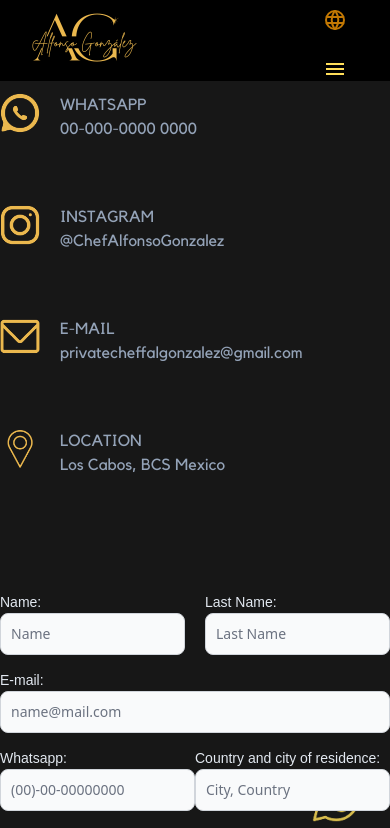
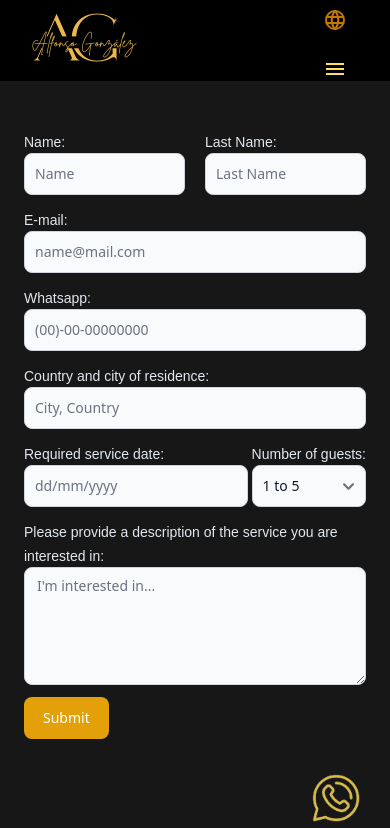
Before and after one commit to ivethglez80/privateChef-LosCabos, a React (Vite) app in the folder webappChef/: page /contactUs in a window 390 px wide. Shown: the top 828 px of the page. Built offline with nearby package versions, Linux system fonts and the light colour scheme; a web font is replaced by a local one.

Commit message:
responsive completed

```diff
--- a/webappChef/src/components/contactform/contactForm.jsx
+++ b/webappChef/src/components/contactform/contactForm.jsx
@@ -84,10 +84,10 @@ const ContactForm = () => {
 
 
     return (
-        <div className="sm: flex flex-row">
+        <div className=" flex flex-row">
         <div >
             <form onSubmit={handleSubmit} >
-                <div className="flex gap-5">
+                <div className="flex gap-5">{/* name and lastName */}
                 <div className="mb-3 w-1/2">
                     <Label htmlFor="name1" value="Name:" className="font-txt text-slate-200"></Label>
                     <TextInput type="text" name="nombre" value={state.nombre} placeholder="Name" required onChange={handleInput}></TextInput>
@@ -101,12 +101,12 @@ const ContactForm = () => {
                     <Label htmlFor="email" value="E-mail:" className="font-txt text-slate-200"></Label>
                     <TextInput type="email" name="email" value={state.email} placeholder="name@mail.com" onChange={handleInput}></TextInput>
                 </div>
-                <div className="flex justify-between">
-                <div className="mb-3">
+                <div className="flex flex-col md:flex-row md:justify-between">{/* wpp and country */}
+                <div className="mb-3 ">
                     <Label htmlFor="mobile" value="Whatsapp:" className="font-txt text-slate-200"></Label>
                     <TextInput type="number" name="whatsapp" value={state.whatsapp} placeholder="(00)-00-00000000" required  onChange={handleInput}></TextInput>
                 </div>
-                <div className="mb-3">
+                <div className="mb-3 ">
                     <Label htmlFor="country" value="Country and city of residence:" className="font-txt text-slate-200"></Label>
                     <TextInput type="text" name="residence" value={state.residence} placeholder="City, Country" required  onChange={handleInput}></TextInput>
                 </div>
--- a/webappChef/src/views/contacto/contacto.jsx
+++ b/webappChef/src/views/contacto/contacto.jsx
@@ -23,10 +23,10 @@ const Contacto = () => {
         <>
             {/* main container */}
             <div className="md:h-screen md:grid md:grid-cols-2
-                            sm:flex sm:flex-col-reverse
+                            flex flex-col-reverse
                             border-b-2 border-yellow-400">
 
-                <div className="md:m-20 md:block sm:m-10 sm:pl-20 md:pl-14 pt-3 md:border-r-2 md:border-yellow-400">{/* contact info */}
+                <div className="md:m-16 md:block m-10 md:pl-0 pt-3 md:border-r-2 md:border-yellow-400">{/* contact info */}
 
                 <div className="flex flex-row justify-start pb-16">
                     <img src={wpp} alt="" className="h-[40px] pr-5" />
@@ -62,7 +62,7 @@ const Contacto = () => {
 
                 </div> {/* contact info ends */}
 
-                <div className="my-12 sm:mx-auto  flex justify-start"> {/* contactForm */}
+                <div className="my-12 mx-6  flex justify-start"> {/* contactForm */}
                     <ContactForm />
                 </div> {/* contactForm ends*/}
 
--- a/webappChef/src/views/eventos/eventos.jsx
+++ b/webappChef/src/views/eventos/eventos.jsx
@@ -37,7 +37,7 @@ const Eventos = () => {
 
 
                 <div className="flex justify-center md:relative">
-                    <div className="absolute text-slate-200 w-5/6 md:w-2/3 sm:mt-6 md:mt-14 lg:mt-24 p-4 rounded-xl bg-slate-800 bg-opacity-50">
+                    <div className="absolute text-slate-200 w-5/6 md:w-2/3 mt-6 md:mt-14 lg:mt-24 p-4 rounded-xl bg-slate-800 bg-opacity-50">
                         <h1 className="sm:text-3xl md:text-4xl text-yellow-300 font-title flex justify-center">
                             <FormattedMessage id="events.title" defaultMessage="EVENTS & OCASSIONS" />
                         </h1>
@@ -71,7 +71,7 @@ const Eventos = () => {
                                 key={i}
                                 src={image}
                                 alt={`slide-${i}`}
-                                className="sm:w-full sm:h-auto md:h-screen md:w-screen object-cover block"
+                                className="w-auto h-screen md:h-screen md:w-screen object-cover block"
                             />
                         </Transition>
                     ))}
```
